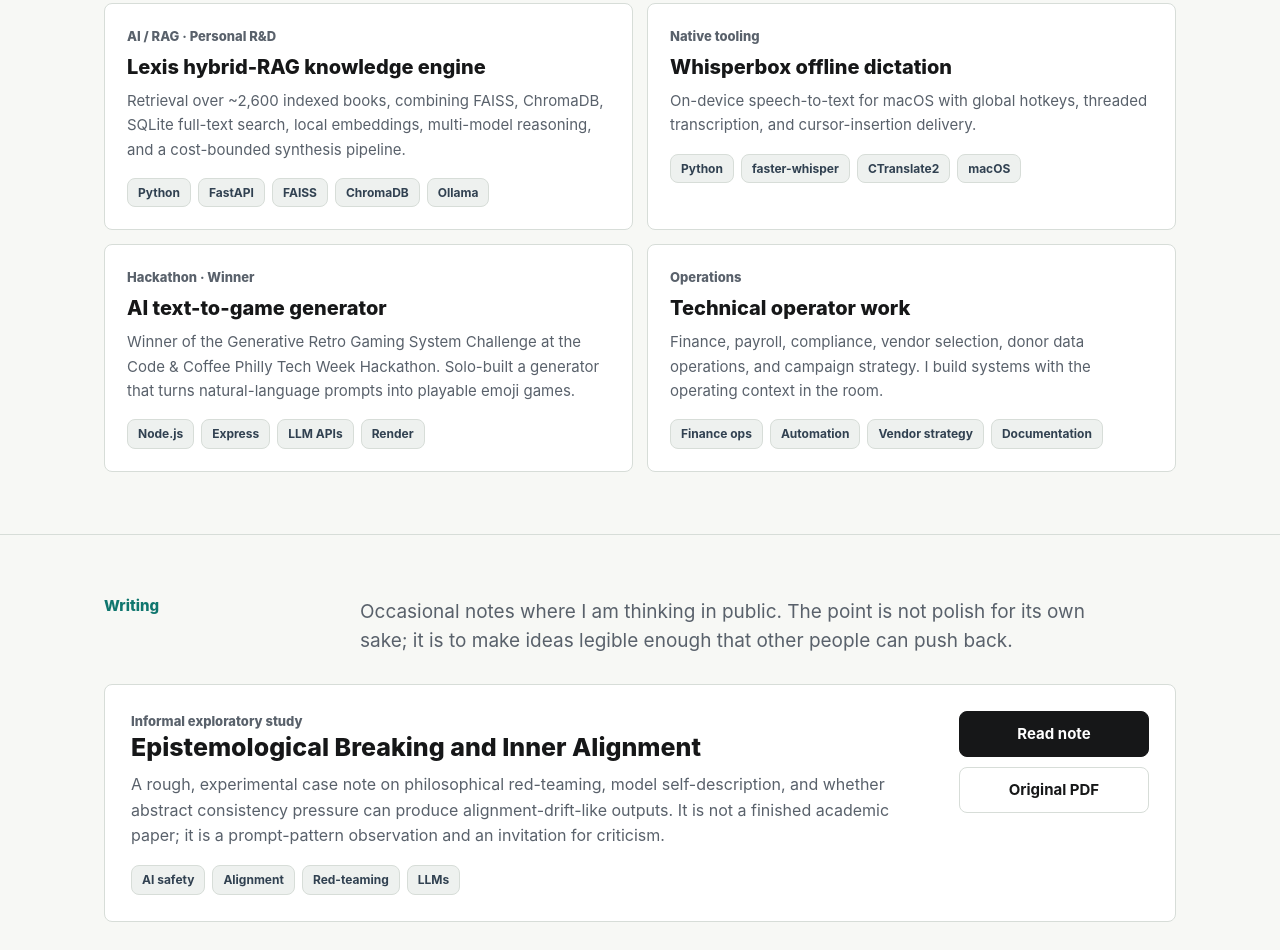
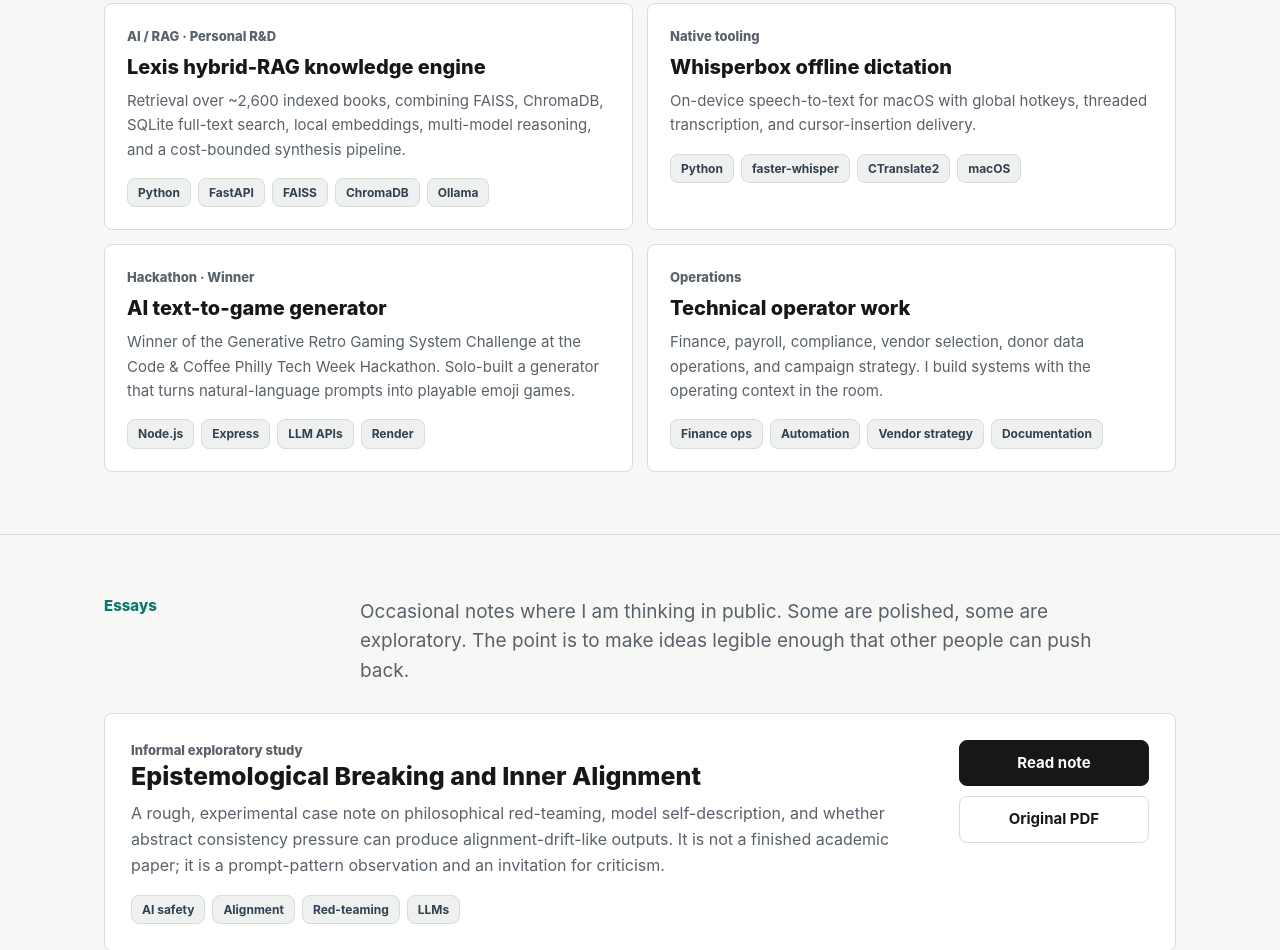
Before and after one commit to JKobygold/jkobygold.github.io, a plain HTML site: page index.html in a window 1280 px wide. Shown: the part 1850-2800 px from the top of the page. Drawn offline with Linux system fonts and the light colour scheme.

Commit message:
Update essay section and paper wording

```diff
--- a/index.html
+++ b/index.html
@@ -388,7 +388,7 @@
     <a class="brand" href="/">Jacob Gold</a>
     <div class="nav-links">
       <a href="#work">Work</a>
-      <a href="#writing">Writing</a>
+      <a href="#essays">Essays</a>
       <a href="#skills">Skills</a>
       <a href="#leadership">Community</a>
       <a href="mailto:jkobygold@gmail.com">Contact</a>
@@ -513,11 +513,11 @@
   </div>
 </section>
 
-<section id="writing">
+<section id="essays">
   <div class="wrap">
     <div class="section-head">
-      <h2>Writing</h2>
-      <p class="section-intro">Occasional notes where I am thinking in public. The point is not polish for its own sake; it is to make ideas legible enough that other people can push back.</p>
+      <h2>Essays</h2>
+      <p class="section-intro">Occasional notes where I am thinking in public. Some are polished, some are exploratory. The point is to make ideas legible enough that other people can push back.</p>
     </div>
     <article class="writing-card">
       <div>
```
Also changed, not shown: 1 other file.
